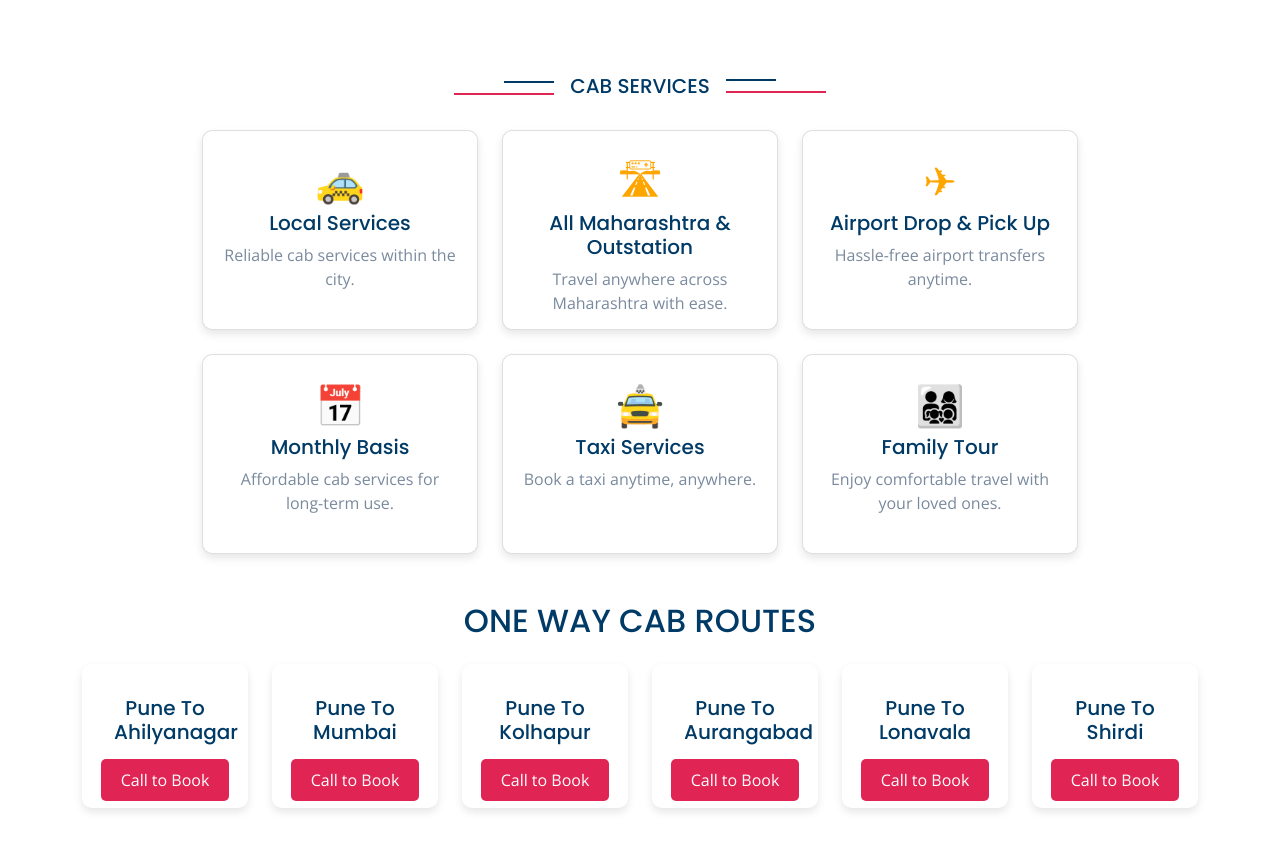
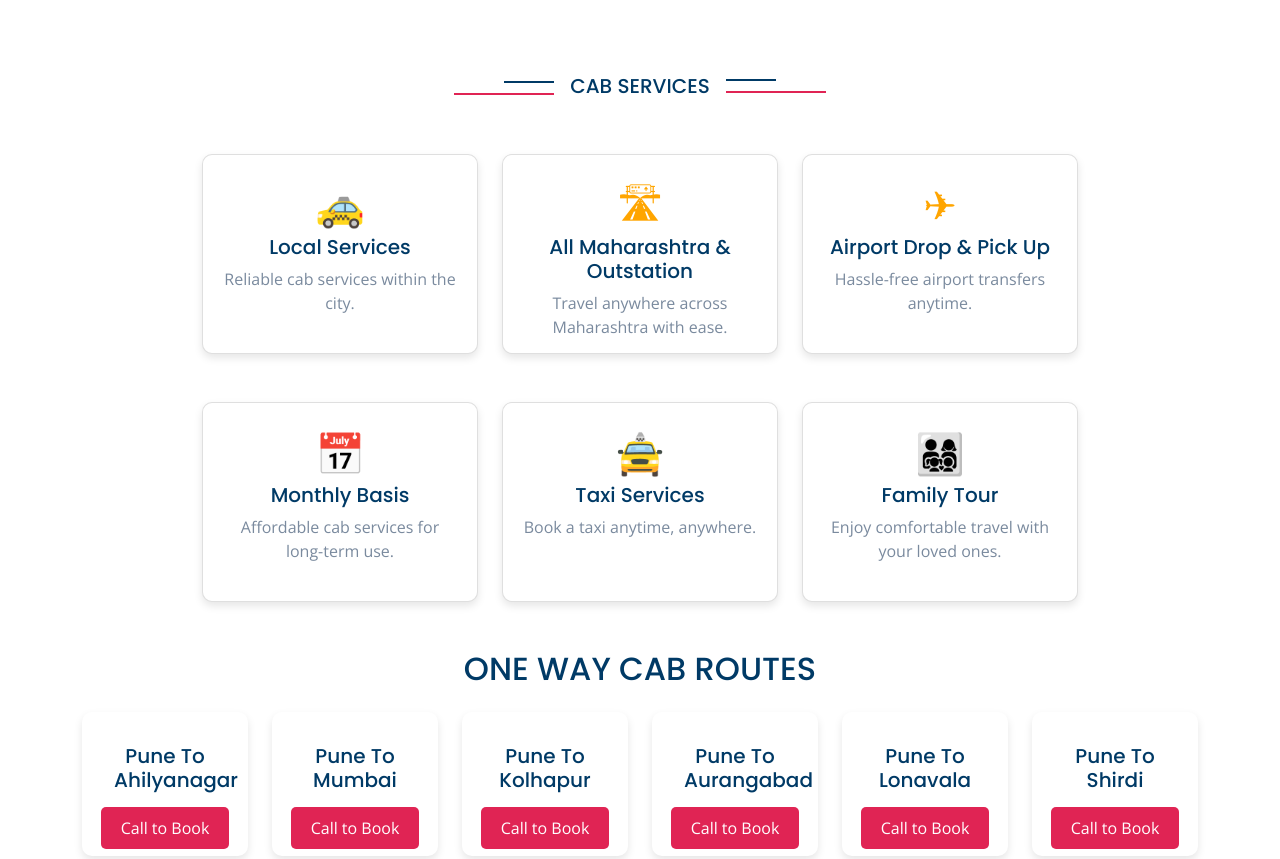
Before and after one commit to kale-avinash/Sai-Tours-And-Travels, a plain HTML site: page index.html in a window 1280 px wide. Shown: the part 3360-4219 px from the top of the page. Drawn offline with nearby package versions, Linux system fonts and the light colour scheme.

Commit message:
Sai Tours And Travels

```diff
--- a/index.html
+++ b/index.html
@@ -465,21 +465,21 @@
                 <h5 class="sub-title text-primary px-3">Cab Services</h5>
             </div>
                 <div class="row mt-4">
-                    <div class="col-md-4  wow bounceIn" data-wow-delay="0.2s">
+                    <div class="col-md-4  wow bounceIn mt-4" data-wow-delay="0.2s">
                         <div class="card card-body service-box">
                         <div class="service-icon">🚕</div>
                         <h5 class="font-weight-bold">Local Services</h5>
                         <p>Reliable cab services within the city.</p>
                     </div>
                     </div>
-                    <div class="col-md-4 wow bounceIn" data-wow-delay="0.4s">
+                    <div class="col-md-4 wow bounceIn mt-4" data-wow-delay="0.4s">
                         <div class="card card-body service-box">
                         <div class="service-icon">🛣</div>
                         <h5 class="font-weight-bold">All Maharashtra & Outstation</h5>
                         <p>Travel anywhere across Maharashtra with ease.</p>
                     </div>
                     </div>
-                    <div class="col-md-4 wow bounceIn" data-wow-delay="0.6s">
+                    <div class="col-md-4 wow bounceIn mt-4" data-wow-delay="0.6s">
                         <div class="card card-body service-box">
                         <div class="service-icon">✈</div>
                         <h5 class="font-weight-bold">Airport Drop & Pick Up</h5>
@@ -489,21 +489,21 @@
                 </div>
 
                 <div class="row mt-4">
-                    <div class="col-md-4 wow fadeInUp" data-wow-delay="0.2s">
+                    <div class="col-md-4 wow fadeInUp mt-4" data-wow-delay="0.2s">
                         <div class="card card-body service-box">
                         <div class="service-icon">📅</div>
                         <h5 class="font-weight-bold">Monthly Basis</h5>
                         <p>Affordable cab services for long-term use.</p>
                     </div>
                     </div>
-                    <div class="col-md-4 wow fadeInUp" data-wow-delay="0.4s">
+                    <div class="col-md-4 wow fadeInUp mt-4" data-wow-delay="0.4s">
                         <div class="card card-body service-box">
                         <div class="service-icon">🚖</div>
                         <h5 class="font-weight-bold">Taxi Services</h5>
                         <p>Book a taxi anytime, anywhere.</p>
                     </div>
                     </div>
-                    <div class="col-md-4 wow fadeInUp" data-wow-delay="0.6s">
+                    <div class="col-md-4 wow fadeInUp mt-4" data-wow-delay="0.6s">
                         <div class="card card-body service-box">
                         <div class="service-icon">👨‍👩‍👧‍👦</div>
                         <h5 class="font-weight-bold">Family Tour</h5>
@@ -1042,7 +1042,6 @@
                             <div class="d-flex">
                                 <a class="btn btn-secondary border-secondary mx-2 p-0" href="https://wa.me/919960609901" target="_blank">Whatsapp <i class="fas fa-chevron-circle-right"></i></a>
                                 <a class="btn btn-secondary border-secondary mx-2 p-0" href="https://www.instagram.com/avikale_ak" target="_blank">Instagram <i class="fas fa-chevron-circle-right"></i></a>
-                                <a class="btn btn-secondary border-secondary me-2 p-0" href="">Facebook <i class="fas fa-chevron-circle-right"></i></a>
                             </div>
                         </div>
                     </div>
```
